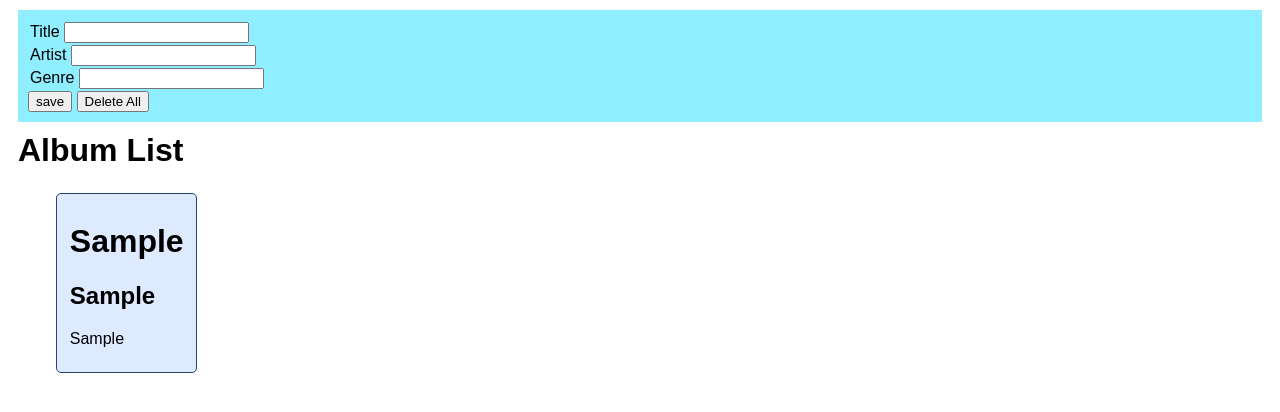
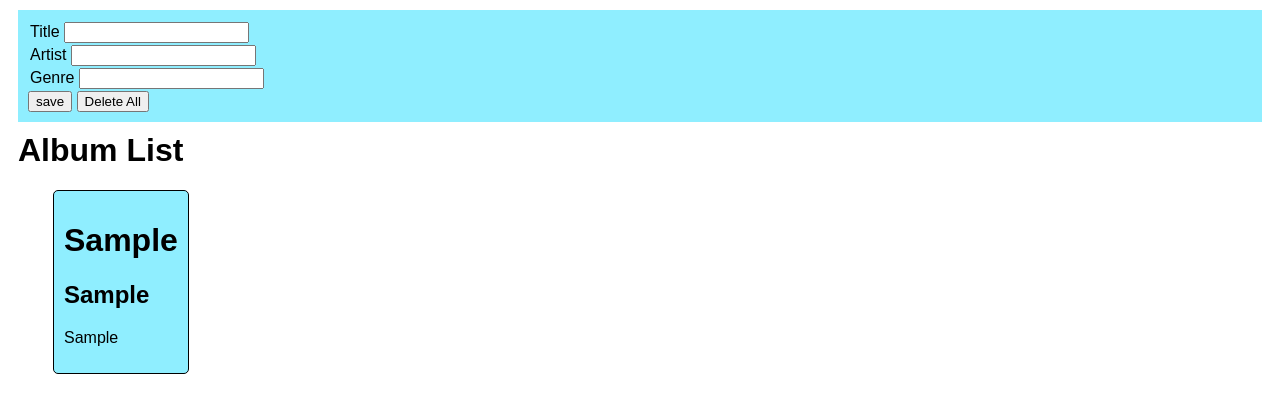
Before and after one commit to Simon2591990/album-list-weekend-homework, a plain HTML site: page index.html in a window 1280 px wide. Both pictures are taken after typing "Sample", "Sample", "Sample" into the empty fields and a click on the input "save". Drawn offline with Linux system fonts and the light colour scheme.

Commit message:
changed some css

```diff
--- a/css/main.css
+++ b/css/main.css
@@ -26,10 +26,10 @@ form {
 }
 
 .submission {
-    margin: 0.5rem 0.5rem;
-    padding: 0.5rem 0.8rem;
-    border: 1px solid #20437c;
+    margin: 5px;
+    padding: 10px;
+    border: 1px solid #000000;
     border-radius: 5px;
-    background: #ddeaff;
+    background: rgb(143, 238, 255);
     align-content: center;
 }
```
